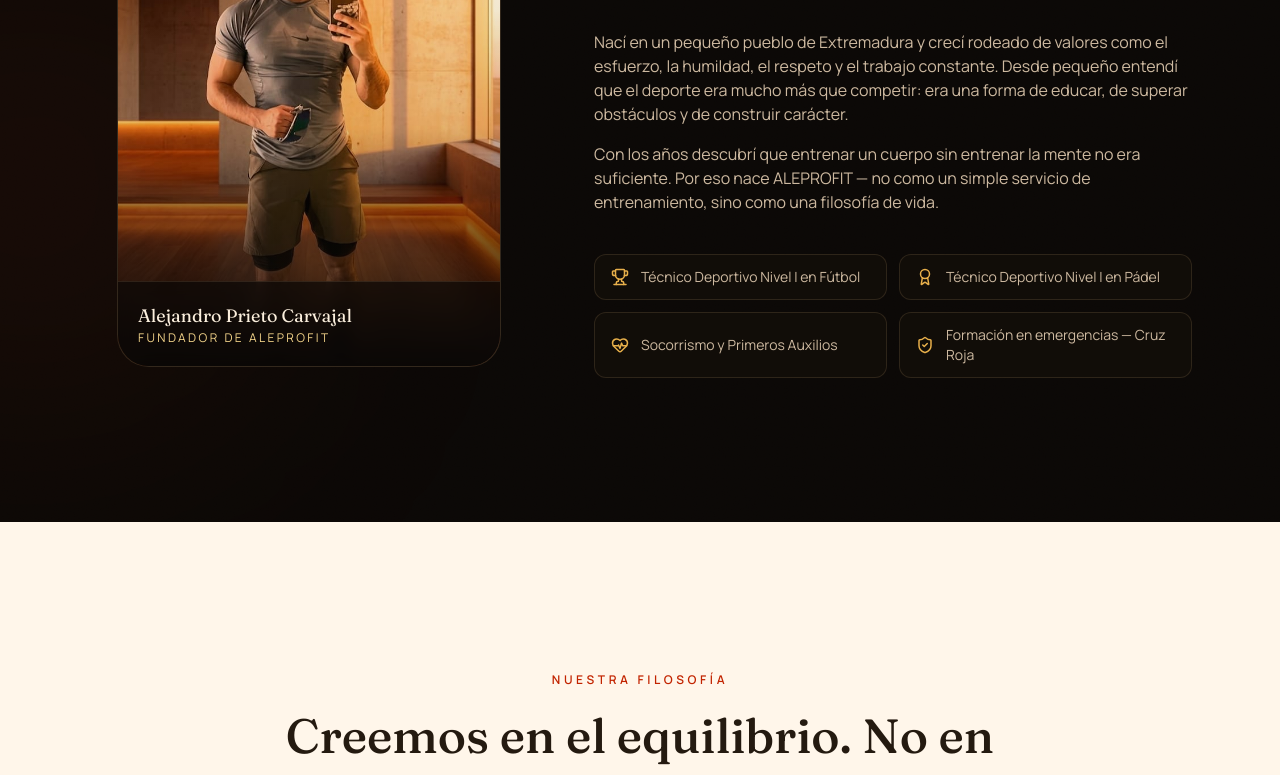
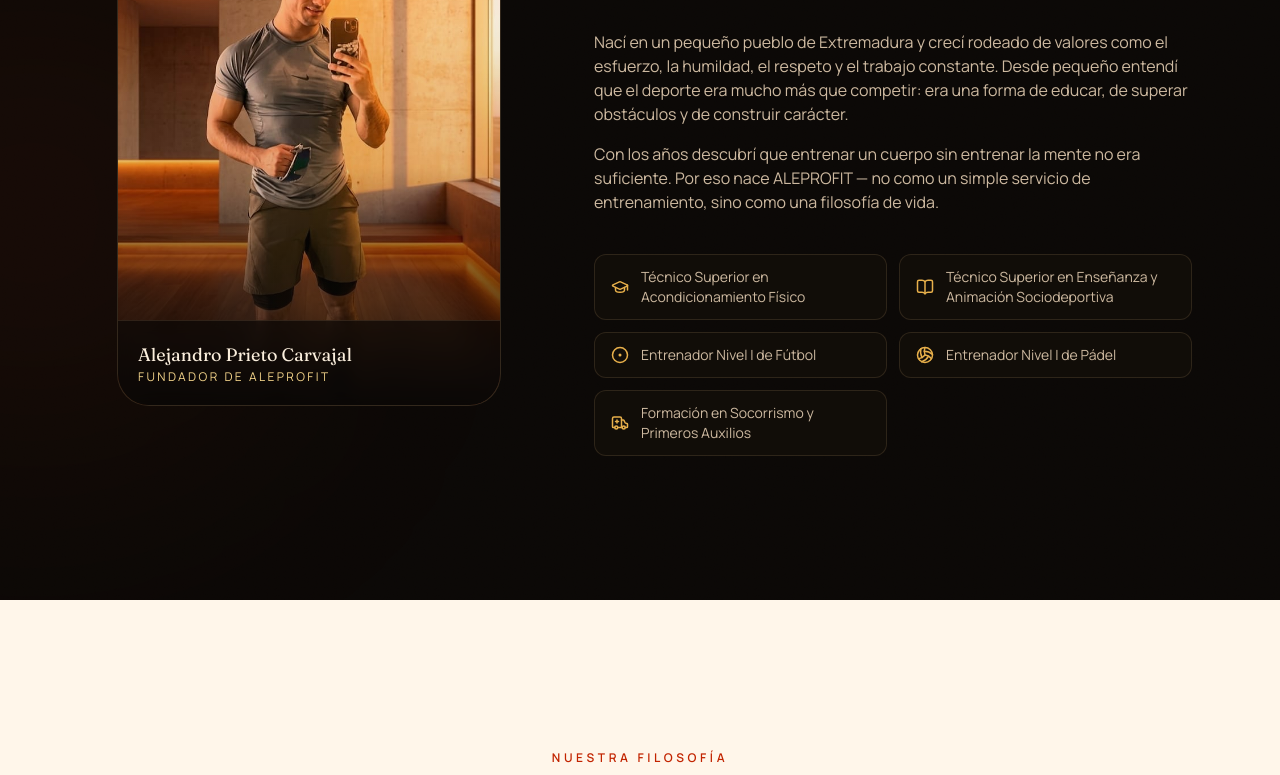
Before and after one commit to Alejandropro10/aleprofit.com, a Next.js app: page / in a window 1280 px wide. Shown: the part 2309-3084 px from the top of the page. Built offline with nearby package versions, Linux system fonts and the light colour scheme.

Commit message:
Update Alejandro's credentials in the About section with full official qualifications

```diff
--- a/src/components/About.tsx
+++ b/src/components/About.tsx
@@ -1,13 +1,14 @@
 import Image from "next/image";
-import { Award, HeartPulse, ShieldCheck, Trophy } from "lucide-react";
+import { Ambulance, BookOpen, CircleDot, GraduationCap, Volleyball } from "lucide-react";
 import AnimateIn from "./AnimateIn";
 import { BRAND } from "@/lib/constants";
 
 const CREDENTIALS = [
-  { icon: Trophy, label: "Técnico Deportivo Nivel I en Fútbol" },
-  { icon: Award, label: "Técnico Deportivo Nivel I en Pádel" },
-  { icon: HeartPulse, label: "Socorrismo y Primeros Auxilios" },
-  { icon: ShieldCheck, label: "Formación en emergencias — Cruz Roja" },
+  { icon: GraduationCap, label: "Técnico Superior en Acondicionamiento Físico" },
+  { icon: BookOpen, label: "Técnico Superior en Enseñanza y Animación Sociodeportiva" },
+  { icon: CircleDot, label: "Entrenador Nivel I de Fútbol" },
+  { icon: Volleyball, label: "Entrenador Nivel I de Pádel" },
+  { icon: Ambulance, label: "Formación en Socorrismo y Primeros Auxilios" },
 ];
 
 export default function About() {
```
